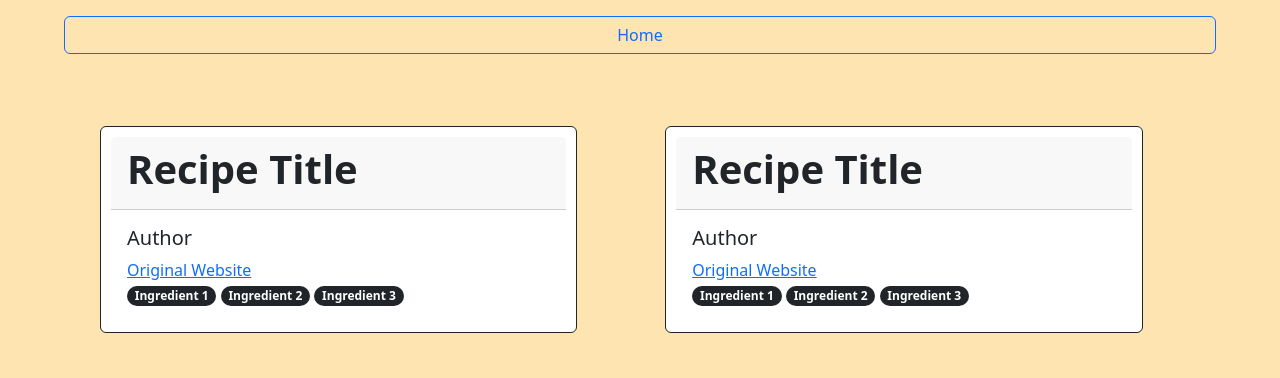
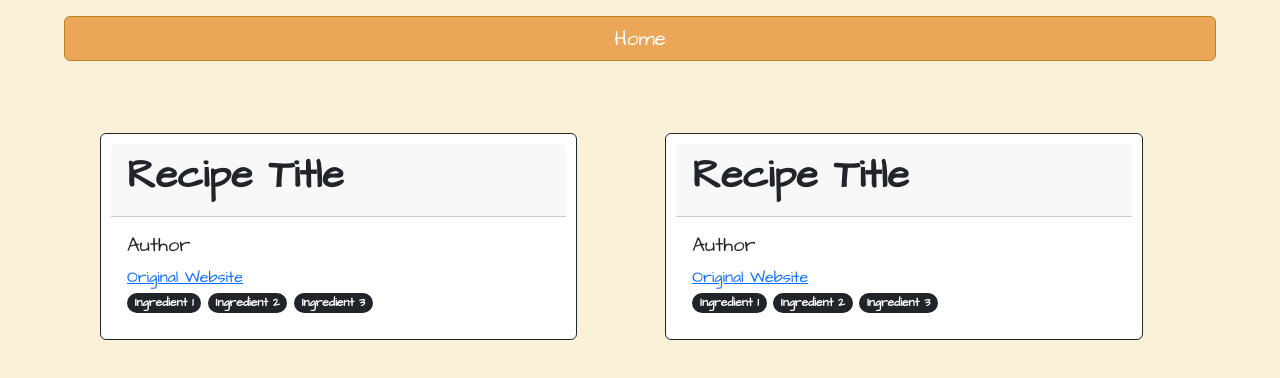
Before and after one commit to lauraa0055/cisc4900, a plain HTML site: page listPage.html in a window 1280 px wide. Drawn offline with nearby package versions, Linux system fonts and the light colour scheme.

Commit message:
Updated UI design of listPage.html

```diff
--- a/css/listPage.css
+++ b/css/listPage.css
@@ -1,5 +1,9 @@
 #recipe-list{
 	margin: auto;
+}
+
+body {
+	font-family: 'Architects Daughter';
 }
 
 .card{
@@ -8,16 +12,26 @@
 }
 
 .card:hover{
-	background-color: pink;
+	background-color: rgba(255, 219, 147, 0.869);
 	color: white;
 }
-
-
 
 .btn{
 	width: 90%;
 	margin-top: 1rem;
 	margin-bottom: 3rem;
+	font-size: 1.3rem;
+	background-color: rgb(235, 166, 87);
+	border-color:rgb(186, 131, 30);
+	color:rgb(255, 255, 255);
+
+}
+
+.btn:hover{
+
+	background-color:rgb(186, 131, 30);
+	border-color:rgb(186, 131, 30);
+
 }
 
 .card {
--- a/listPage.html
+++ b/listPage.html
@@ -7,8 +7,9 @@
 <title>RecipeJar: Recipe: List</title>
     <link href="https://cdn.jsdelivr.net/npm/bootstrap@5.3.3/dist/css/bootstrap.min.css" rel="stylesheet" integrity="sha384-QWTKZyjpPEjISv5WaRU9OFeRpok6YctnYmDr5pNlyT2bRjXh0JMhjY6hW+ALEwIH" crossorigin="anonymous">
 <link rel="stylesheet" type="text/css" href="css/listPage.css">
+<link href='https://fonts.googleapis.com/css?family=Architects Daughter' rel='stylesheet'>
 </head>
-<body style="background-color:rgb(253, 228, 176);">
+<body style="background-color:rgb(251, 240, 216);">
 
 	<div id = "nav-buttons" class="text-center">
 		<button type = "btn-group" class="btn btn-outline-primary" onclick="homeButton()">Home</button>
```
